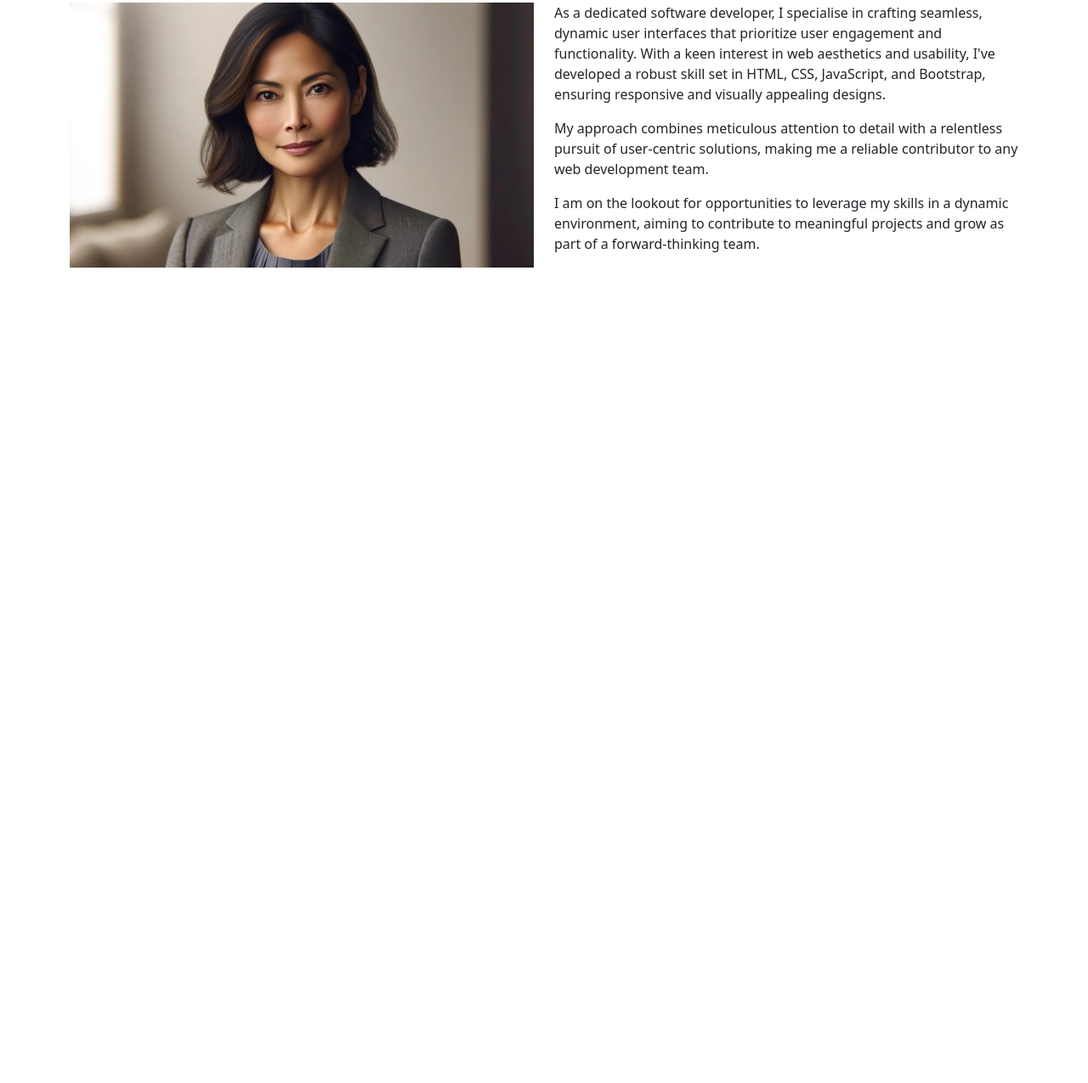
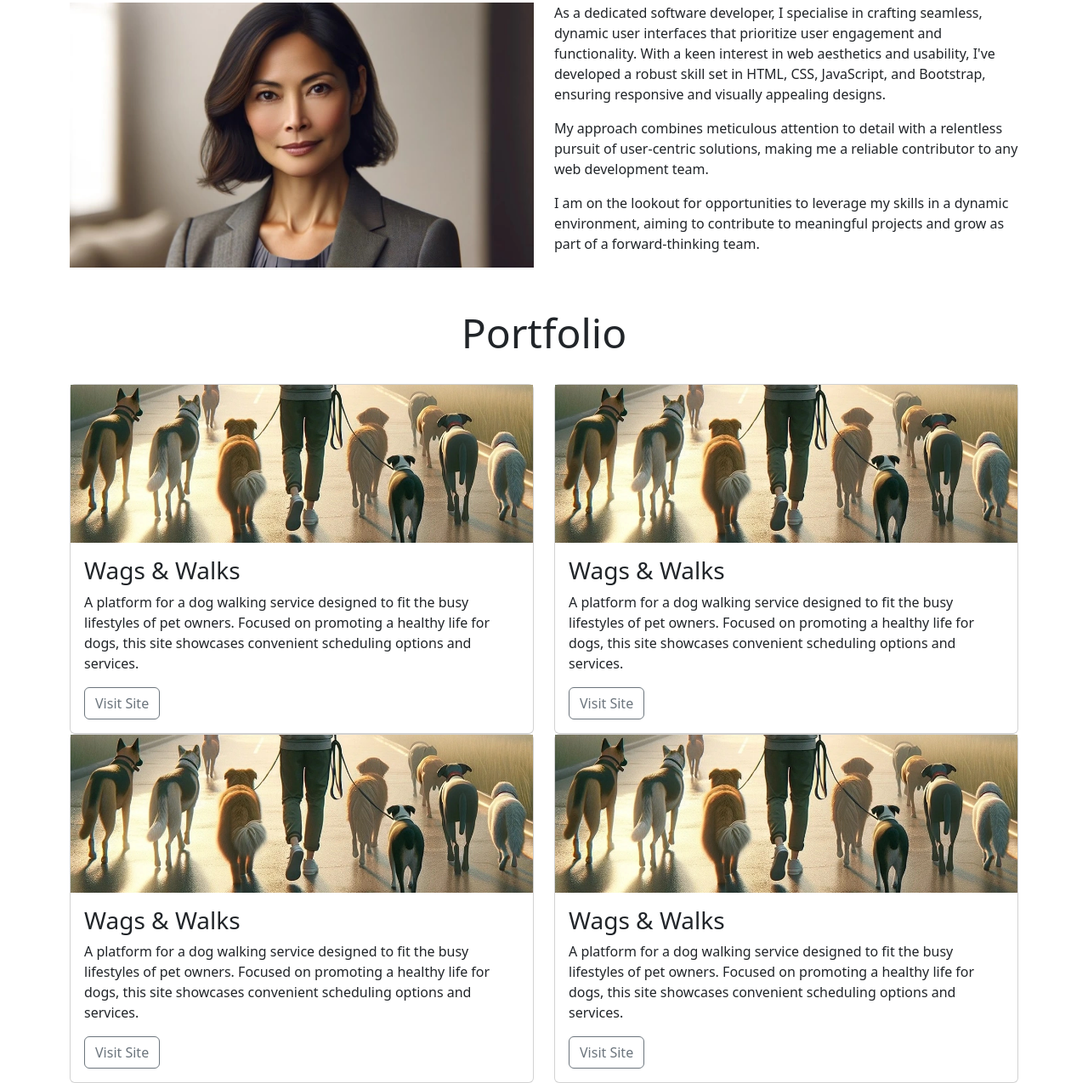
Before and after one commit to Jcasa08/portfolio, a plain HTML site: page index.html in a window 1280 px wide. Shown: the part 544-1819 px from the top of the page at 85% size. Before the commit the page ends 883 px from the top, so only its background shows below. Drawn offline with nearby package versions, Linux system fonts and the light colour scheme; files that its build step writes are made by us from their sources.

Commit message:
add and style portfolio section

```diff
--- a/index.html
+++ b/index.html
@@ -108,6 +108,69 @@
             </div>
         </section>
         <!-- portfolio section starts here -->
+        <section id="portfolio" class="container">
+            <div class="row">
+                <div class="col-12 text-center my-4">
+                    <h2 class="display-5">Portfolio</h2>
+                </div>
+                <div class="col-12 col-md-6">
+                    <div class="card">
+                        <img src="assets/images/portfolio-images/portfolio-images/wags-and-walks.webp"
+                            alt="A man walking several dogs early in the morning">
+                        <div class="card-body">
+                            <h3 class="card-title">Wags & Walks</h3>
+                            <p class="card-text">A platform for a dog walking service designed to fit the busy
+                                lifestyles of pet owners. Focused on promoting a healthy life for dogs, this site
+                                showcases convenient scheduling options and services.</p>
+                            <a href="#" class="btn btn-outline-secondary">Visit Site</a>
+                        </div>
+                    </div>
+
+
+                </div>
+                <div class="col-12 col-md-6">
+                    <div class="card">
+                        <img src="assets/images/portfolio-images/portfolio-images/wags-and-walks.webp"
+                            alt="A man walking several dogs early in the morning">
+                        <div class="card-body">
+                            <h3 class="card-title">Wags & Walks</h3>
+                            <p class="card-text">A platform for a dog walking service designed to fit the busy
+                                lifestyles of pet owners. Focused on promoting a healthy life for dogs, this site
+                                showcases convenient scheduling options and services.</p>
+                            <a href="#" class="btn btn-outline-secondary">Visit Site</a>
+                        </div>
+                    </div>
+                </div>
+                <div class="col-12 col-md-6">
+                    <div class="card">
+                        <img src="assets/images/portfolio-images/portfolio-images/wags-and-walks.webp"
+                            alt="A man walking several dogs early in the morning">
+                        <div class="card-body">
+                            <h3 class="card-title">Wags & Walks</h3>
+                            <p class="card-text">A platform for a dog walking service designed to fit the busy
+                                lifestyles of pet owners. Focused on promoting a healthy life for dogs, this site
+                                showcases convenient scheduling options and services.</p>
+                            <a href="#" class="btn btn-outline-secondary">Visit Site</a>
+                        </div>
+                    </div>
+                </div>
+                <div class="col-12 col-md-6">
+                    <div class="card">
+                        <img src="assets/images/portfolio-images/portfolio-images/wags-and-walks.webp"
+                            alt="A man walking several dogs early in the morning">
+                        <div class="card-body">
+                            <h3 class="card-title">Wags & Walks</h3>
+                            <p class="card-text">A platform for a dog walking service designed to fit the busy
+                                lifestyles of pet owners. Focused on promoting a healthy life for dogs, this site
+                                showcases convenient scheduling options and services.</p>
+                            <a href="#" class="btn btn-outline-secondary">Visit Site</a>
+                        </div>
+                    </div>
+                </div>
+
+            </div>
+        </section>
+
 
     </main>
 
```
